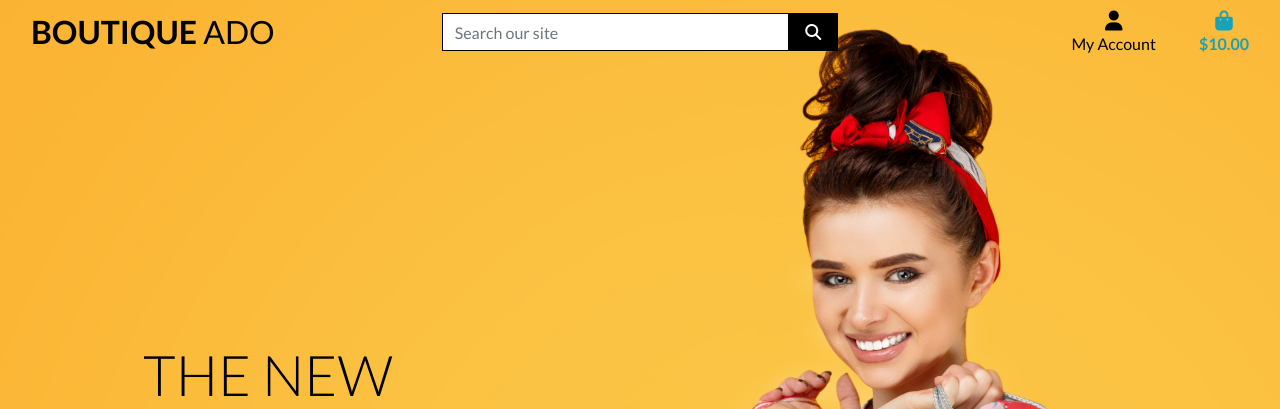
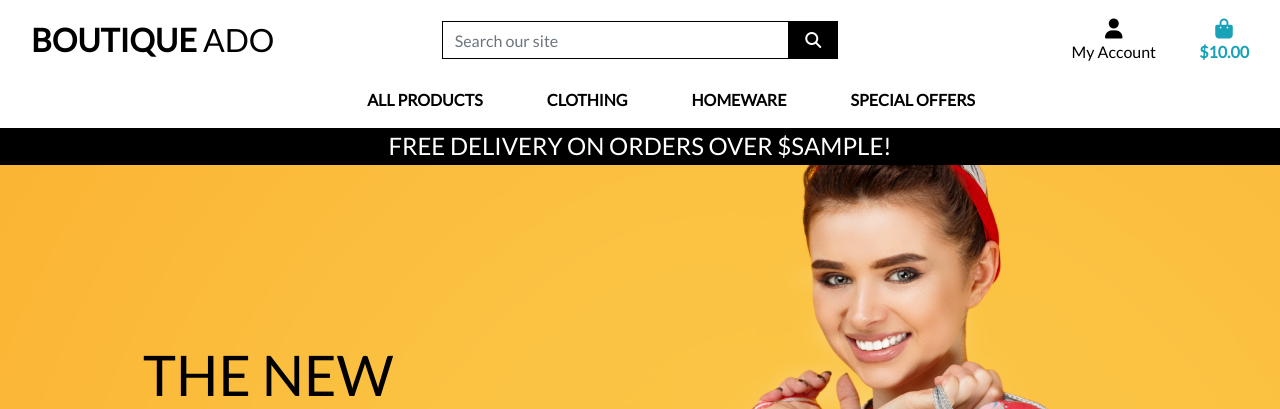
Before and after one commit to patrickaod/Boutique-Ado, a Django app: template home/templates/home/index.html in a window 1280 px wide. Shown: the top 409 px of the page. Run offline with Django 3.2, Linux system fonts and the light colour scheme; the template is opened without the code that fills it: most values are stand-ins (such as "Sample title", 1, 10 or a date in 2020); some libraries are stand-ins or nearby versions.

Commit message:
Add main nav and banner

```diff
--- a/static/css/base.css
+++ b/static/css/base.css
@@ -1,14 +1,13 @@
-
 html {
     height: 100%;
 }
 
 body {
-    background: url('/media/homepage_background_cropped.jpg') no-repeat center center fixed;
-    background-size: cover;
+	background: url('/media/homepage_background_cropped.jpg') no-repeat center center fixed;
+	background-size: cover;
     height: calc(100vh - 164px);
     color: #555;
-    font-family: 'Lato';
+    font-family: "Lato";
 }
 
 /* from Bulma */
@@ -57,7 +56,11 @@ body {
     border: 1px solid black !important;
 }
 
-/* -------------------------------- Media Queries */
+.bg-black {
+    background: #000 !important;
+}
+
+/* --------------------------------- Media queries */
 
 /* Slightly larger container on xl screens */
 @media (min-width: 1200px) {
--- a/templates/base.html
+++ b/templates/base.html
@@ -2,7 +2,6 @@
 
 <!doctype html>
 <html lang="en">
-
   <head>
 
     {% block meta %}
@@ -15,13 +14,8 @@
     {% endblock %}
 
     {% block corecss %}
-    <link rel="stylesheet" href="https://stackpath.bootstrapcdn.com/bootstrap/4.4.1/css/bootstrap.min.css"
-        integrity="sha384-Vkoo8x4CGsO3+Hhxv8T/Q5PaXtkKtu6ug5TOeNV6gBiFeWPGFN9MuhOf23Q9Ifjh" crossorigin="anonymous">
-    <link rel="preconnect" href="https://fonts.googleapis.com">
-    <link rel="preconnect" href="https://fonts.gstatic.com" crossorigin>
-    <link
-        href="https://fonts.googleapis.com/css2?family=Lato:ital,wght@0,100;0,300;0,400;0,700;0,900;1,100;1,300;1,400;1,700;1,900&display=swap"
-        rel="stylesheet">
+        <link rel="stylesheet" href="https://stackpath.bootstrapcdn.com/bootstrap/4.4.1/css/bootstrap.min.css" integrity="sha384-Vkoo8x4CGsO3+Hhxv8T/Q5PaXtkKtu6ug5TOeNV6gBiFeWPGFN9MuhOf23Q9Ifjh" crossorigin="anonymous">
+        <link rel="stylesheet" href="https://fonts.googleapis.com/css?family=Lato&display=swap">
         <link rel="stylesheet" href="{% static 'css/base.css' %}">
     {% endblock %}
 
@@ -29,16 +23,10 @@
     {% endblock %}
 
     {% block corejs %}
-    <script src="https://code.jquery.com/jquery-3.4.1.slim.min.js"
-        integrity="sha384-J6qa4849blE2+poT4WnyKhv5vZF5SrPo0iEjwBvKU7imGFAV0wwj1yYfoRSJoZ+n"
-        crossorigin="anonymous"></script>
-    <script src="https://cdn.jsdelivr.net/npm/popper.js@1.16.0/dist/umd/popper.min.js"
-        integrity="sha384-Q6E9RHvbIyZFJoft+2mJbHaEWldlvI9IOYy5n3zV9zzTtmI3UksdQRVvoxMfooAo"
-        crossorigin="anonymous"></script>
-    <script src="https://stackpath.bootstrapcdn.com/bootstrap/4.4.1/js/bootstrap.min.js"
-        integrity="sha384-wfSDF2E50Y2D1uUdj0O3uMBJnjuUD4Ih7YwaYd1iqfktj0Uod8GCExl3Og8ifwB6"
-        crossorigin="anonymous"></script>
-    <script src="https://kit.fontawesome.com/e9c73d7092.js" crossorigin="anonymous"></script>
+        <script src="https://kit.fontawesome.com/4863a75fd6.js" crossorigin="anonymous"></script>
+        <script src="https://code.jquery.com/jquery-3.4.1.slim.min.js" integrity="sha384-J6qa4849blE2+poT4WnyKhv5vZF5SrPo0iEjwBvKU7imGFAV0wwj1yYfoRSJoZ+n" crossorigin="anonymous"></script>
+        <script src="https://cdn.jsdelivr.net/npm/popper.js@1.16.0/dist/umd/popper.min.js" integrity="sha384-Q6E9RHvbIyZFJoft+2mJbHaEWldlvI9IOYy5n3zV9zzTtmI3UksdQRVvoxMfooAo" crossorigin="anonymous"></script>
+        <script src="https://stackpath.bootstrapcdn.com/bootstrap/4.4.1/js/bootstrap.min.js" integrity="sha384-wfSDF2E50Y2D1uUdj0O3uMBJnjuUD4Ih7YwaYd1iqfktj0Uod8GCExl3Og8ifwB6" crossorigin="anonymous"></script>
     {% endblock %}
 
     {% block extra_js %}
@@ -46,10 +34,9 @@
 
     <title>Boutique Ado {% block extra_title %}{% endblock %}</title>
   </head>
-
   <body>
     <header class="container-fluid fixed-top">
-        <div class="row">
+        <div id="topnav" class="row bg-white pt-lg-2 d-none d-lg-flex">
             <div class="col-12 col-lg-4 my-auto py-1 py-lg-0 text-center text-lg-left">
                 <a href="{% url 'home' %}" class="nav-link main-logo-link">
                     <h2 class="logo-font text-black my-0"><strong>Boutique</strong> Ado</h2>
@@ -58,8 +45,7 @@
             <div class="col-12 col-lg-4 my-auto py-1 py-lg-0">
                 <form method="GET" action="">
                     <div class="input-group w-100">
-                        <input class="form-control border border-black rounded-0" type="text" name="q"
-                            placeholder="Search our site">
+                        <input class="form-control border border-black rounded-0" type="text" name="q" placeholder="Search our site">
                         <div class="input-group-append">
                             <button class="form-control btn btn-black border border-black rounded-0" type="submit">
                                 <span class="icon">
@@ -73,8 +59,7 @@
             <div class="col-12 col-lg-4 my-auto py-1 py-lg-0">
                 <ul class="list-inline list-unstyled text-center text-lg-right my-0">
                     <li class="list-inline-item dropdown">
-                        <a class="text-black nav-link" href="#" id="user-options" data-toggle="dropdown"
-                            aria-haspopup="true" aria-expanded="false">
+                        <a class="text-black nav-link" href="#" id="user-options" data-toggle="dropdown" aria-haspopup="true" aria-expanded="false">
                             <div class="text-center">
                                 <div><i class="fas fa-user fa-lg"></i></div>
                                 <p class="my-0">My Account</p>
@@ -94,8 +79,7 @@
                         </div>
                     </li>
                     <li class="list-inline-item">
-                        <a class="{% if grand_total %}text-info font-weight-bold{% else %}text-black{% endif %} nav-link"
-                            href="">
+                        <a class="{% if grand_total %}text-info font-weight-bold{% else %}text-black{% endif %} nav-link" href="">
                             <div class="text-center">
                                 <div><i class="fas fa-shopping-bag fa-lg"></i></div>
                                 <p class="my-0">
@@ -109,6 +93,21 @@
                         </a>
                     </li>
                 </ul>
+            </div>
+            <div class="col-12 col-lg-4 my-auto py-1 py-lg-0"></div>
+        </div>
+        <div class="row bg-white">
+            <nav class="navbar navbar-expand-lg navbar-light w-100">
+                <button class="navbar-toggler" type="button" data-toggle="collapse" data-target="#main-nav" aria-controls="main-nav" aria-expanded="false" aria-label="Toggle navigation">
+                    <span class="navbar-toggler-icon"></span>
+                </button>
+                {% include 'includes/mobile-top-header.html' %}
+                {% include 'includes/main-nav.html' %}
+            </nav>
+        </div>
+        <div id="delivery-banner" class="row text-center">
+            <div class="col bg-black text-white">
+                <h4 class="logo-font my-1">Free delivery on orders over ${{ free_delivery_threshold }}!</h4>
             </div>
         </div>
     </header>
@@ -128,5 +127,4 @@
 
 
   </body>
-
 </html>
--- /dev/null
+++ b/templates/includes/main-nav.html
@@ -0,0 +1,50 @@
+<div class="collapse navbar-collapse" id="main-nav">
+    <ul class="navbar-nav w-auto mx-auto">
+        <li class="nav-item dropdown">
+            <a class="logo-font font-weight-bold nav-link text-black mr-5" href="#" id="all-products-link" data-toggle="dropdown" aria-haspopup="true" aria-expanded="false">
+                All Products
+            </a>
+            <div class="dropdown-menu border-0" aria-labelledby="all-products-link">
+                <a href="" class="dropdown-item">By Price</a>
+                <a href="" class="dropdown-item ">By Rating</a>
+                <a href="" class="dropdown-item ">By Category</a>
+                <a href="" class="dropdown-item">All Products</a>
+            </div>
+        </li>
+
+        <li class="nav-item dropdown">
+            <a class="logo-font font-weight-bold nav-link text-black mr-5" href="#" id="clothing-link" data-toggle="dropdown" aria-haspopup="true" aria-expanded="false">
+                Clothing
+            </a>
+            <div class="dropdown-menu border-0" aria-labelledby="clothing-link">
+                <a href="" class="dropdown-item">Activewear &amp; Essentials</a>
+                <a href="" class="dropdown-item">Jeans</a>
+                <a href="" class="dropdown-item">Shirts</a>
+                <a href="" class="dropdown-item">All Clothing</a>
+            </div>
+        </li>
+
+        <li class="nav-item dropdown">
+            <a class="logo-font font-weight-bold nav-link text-black mr-5" href="#" id="homeware-link" data-toggle="dropdown" aria-haspopup="true" aria-expanded="false">
+                Homeware
+            </a>
+            <div class="dropdown-menu border-0" aria-labelledby="homeware-link">
+                <a href="" class="dropdown-item">Bed &amp; Bath</a>
+                <a href="" class="dropdown-item">Kitchen &amp; Dining</a>
+                <a href="" class="dropdown-item">All Homeware</a>
+            </div>
+        </li>
+
+        <li class="nav-item dropdown">
+            <a class="logo-font font-weight-bold nav-link text-black" href="#" id="specials-link" data-toggle="dropdown" aria-haspopup="true" aria-expanded="false">
+                Special Offers
+            </a>
+            <div class="dropdown-menu border-0" aria-labelledby="specials-link">
+                <a href="" class="dropdown-item">New Arrivals</a>
+                <a href="" class="dropdown-item">Deals</a>
+                <a href="" class="dropdown-item">Clearance</a>
+                <a href="" class="dropdown-item">All Specials</a>
+            </div>
+        </li>
+    </ul>
+</div>
--- /dev/null
+++ b/templates/includes/mobile-top-header.html
@@ -0,0 +1,58 @@
+<ul>
+    <li class="list-inline-item">
+      <a class="text-black nav-link d-block d-lg-none" href="#" id="mobile-search" data-toggle="dropdown" aria-haspopup="true" aria-expanded="false">
+          <div class="text-center">
+              <div><i class="fas fa-search fa-lg"></i></div>
+              <p class="my-0">Search</p>
+          </div>
+      </a>
+      <div class="dropdown-menu border-0 w-100 p-3 rounded-0 my-0" aria-labelledby="mobile-search">
+          <form class="form" method="GET" action="">
+              <div class="input-group w-100">
+                  <input class="form-control border border-black rounded-0" type="text" name="q" placeholder="Search our site">
+                  <div class="input-group-append">
+                      <button class="form-control form-control btn btn-black border border-black rounded-0" type="submit">
+                          <span class="icon">
+                              <i class="fas fa-search"></i>
+                          </span>
+                      </button>
+                  </div>
+              </div>
+          </form>
+      </div>
+  </li>
+  <li class="list-inline-item dropdown">
+      <a class="text-black nav-link d-block d-lg-none" href="#" id="user-options" data-toggle="dropdown" aria-haspopup="true" aria-expanded="false">
+          <div class="text-center">
+              <div><i class="fas fa-user fa-lg"></i></div>
+              <p class="my-0">My Account</p>
+          </div>
+      </a>
+      <div class="dropdown-menu border-0" aria-labelledby="user-options">
+          {% if request.user.is_authenticated %}
+              {% if request.user.is_superuser %}
+                  <a href="{% url 'account_logout' %}" class="dropdown-item">Product Management</a>
+              {% endif %}
+              <a href="" class="dropdown-item">My Profile</a>
+              <a href="{% url 'account_logout' %}" class="dropdown-item">Logout</a>
+          {% else %}
+              <a href="{% url 'account_signup' %}" class="dropdown-item">Register</a>
+              <a href="{% url 'account_login' %}" class="dropdown-item">Login</a>
+          {% endif %}
+      </div>
+  </li>
+  <li class="list-inline-item">
+      <a class="{% if grand_total %}text-primary font-weight-bold{% else %}text-black{% endif %} nav-link d-block d-lg-none" href="">
+          <div class="text-center">
+              <div><i class="fas fa-shopping-bag fa-lg"></i></div>
+              <p class="my-0">
+                  {% if grand_total %}
+                      ${{ grand_total|floatformat:2 }}
+                  {% else %}
+                      $0.00
+                  {% endif %}
+              </p>
+          </div>
+      </a>
+    </li>
+  </ul>
```
Lines whose indentation alone changed are shown as unchanged.
